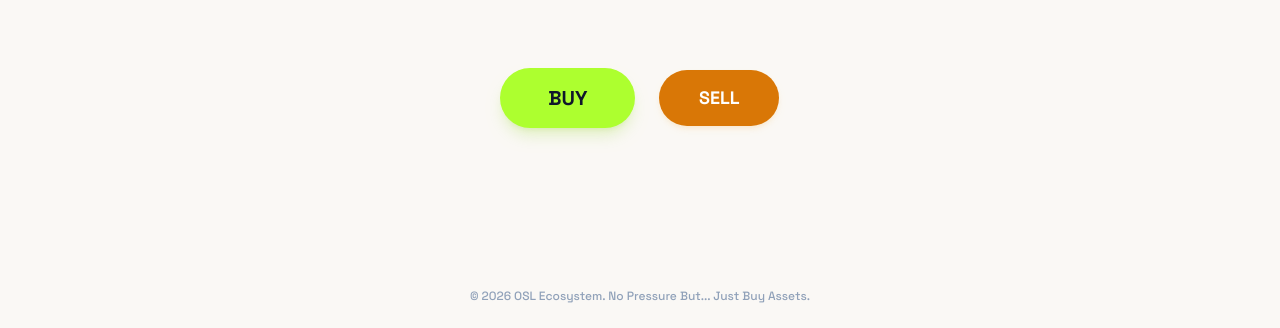
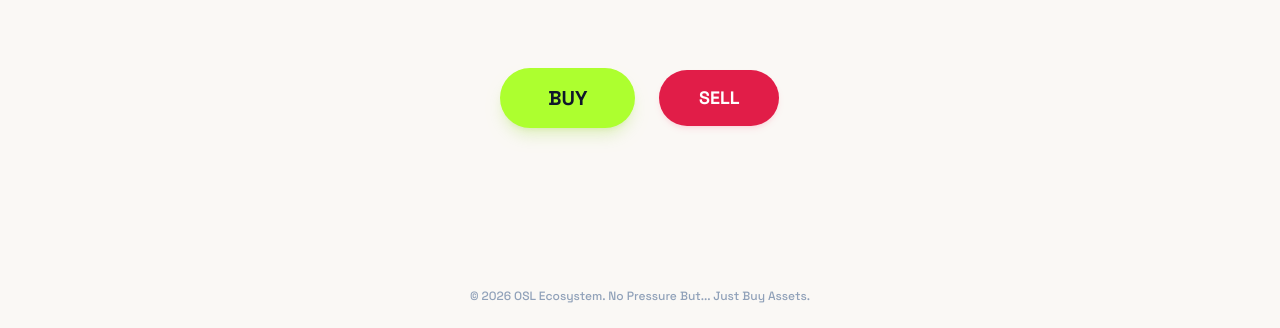
Before and after one commit to diegoxxy/osl-buy-coin, a plain HTML site: page index.html in a window 1280 px wide. Shown: the part 472-800 px from the top of the page. Drawn offline with nearby package versions, Linux system fonts and the light colour scheme; a web font is replaced by a local one.

Commit message:
Update index.html

```diff
--- a/index.html
+++ b/index.html
@@ -71,13 +71,13 @@
         <!-- BUTTONS INTERACTION ZONE -->
         <div class="flex items-center justify-center gap-6 w-full min-h-[120px] relative" id="actionZone">
 
-            <!-- BUY BUTTON (Now OSL Green and Fixed Size) -->
+            <!-- BUY BUTTON (OSL Green and Fixed Size) -->
             <button id="buyBtn" onclick="handleBuyClick()" class="bg-[#ADFF2F] hover:bg-[#96EC16] text-slate-900 font-bold text-xl px-12 py-4 rounded-full shadow-lg shadow-lime-500/20 cursor-pointer active:scale-95 z-20">
                 BUY
             </button>
 
-            <!-- SELL BUTTON (The Local Runner) -->
-            <button id="sellBtn" class="bg-[#D97706] text-white font-bold text-lg px-10 py-3.5 rounded-full shadow-md shadow-amber-500/10 z-30 transform transition-all duration-100 select-none">
+            <!-- SELL BUTTON (Now Red and Runs Locally) -->
+            <button id="sellBtn" class="bg-[#E11D48] hover:bg-[#BE123C] text-white font-bold text-lg px-10 py-3.5 rounded-full shadow-md shadow-rose-500/10 z-30 transform transition-all duration-100 select-none">
                 SELL
             </button>
 
```
